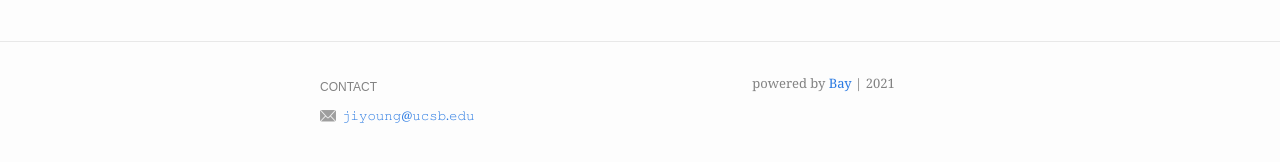
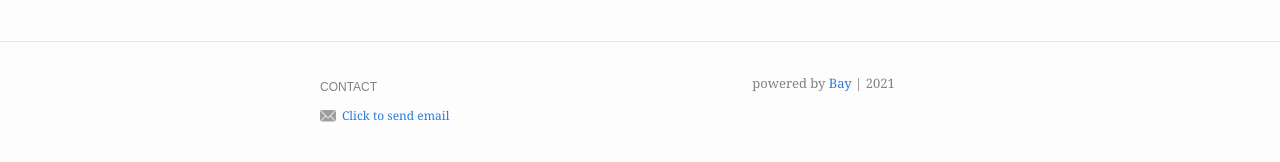
Before and after one commit to jiyoungj/jiyoungj.github.io, a Jekyll site: the page built from index.md, in a window 1280 px wide. Shown: the part 427-589 px from the top of the page. Built offline with Jekyll 4.4.1, drawn with Linux system fonts in a browser that asks for light colours.

Commit message:
Update _config.yml

```diff
--- a/_config.yml
+++ b/_config.yml
@@ -20,7 +20,7 @@ footer:
   show_powered_by: true
   contact:
     - name: Email
-      value: 𝚓𝚒𝚢𝚘𝚞𝚗𝚐@𝚞𝚌𝚜𝚋.𝚎𝚍𝚞
+      value: Click to send email
       link: mailto:jiyoung@ucsb.edu
 #  follow:
 #    - name: GitHub
```
